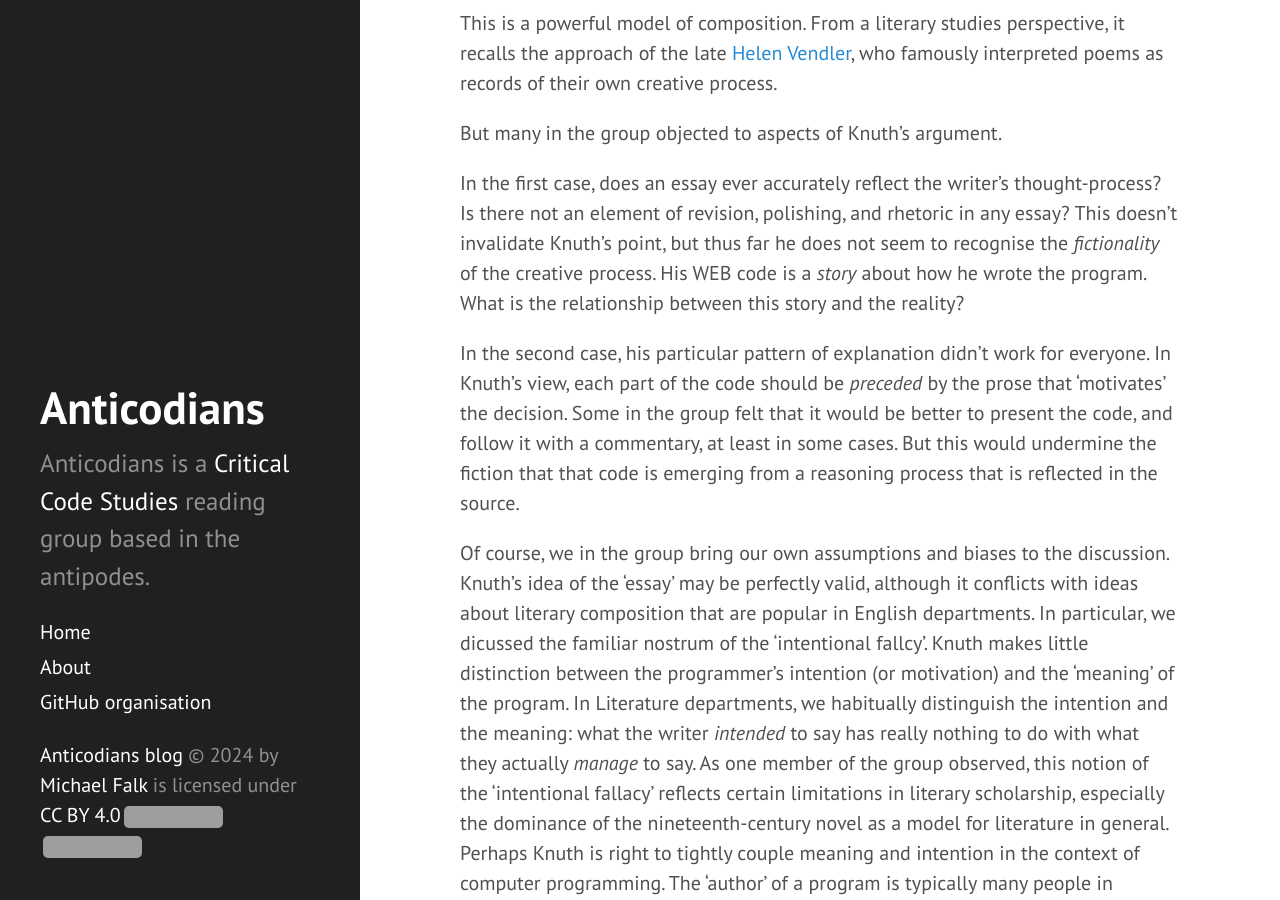
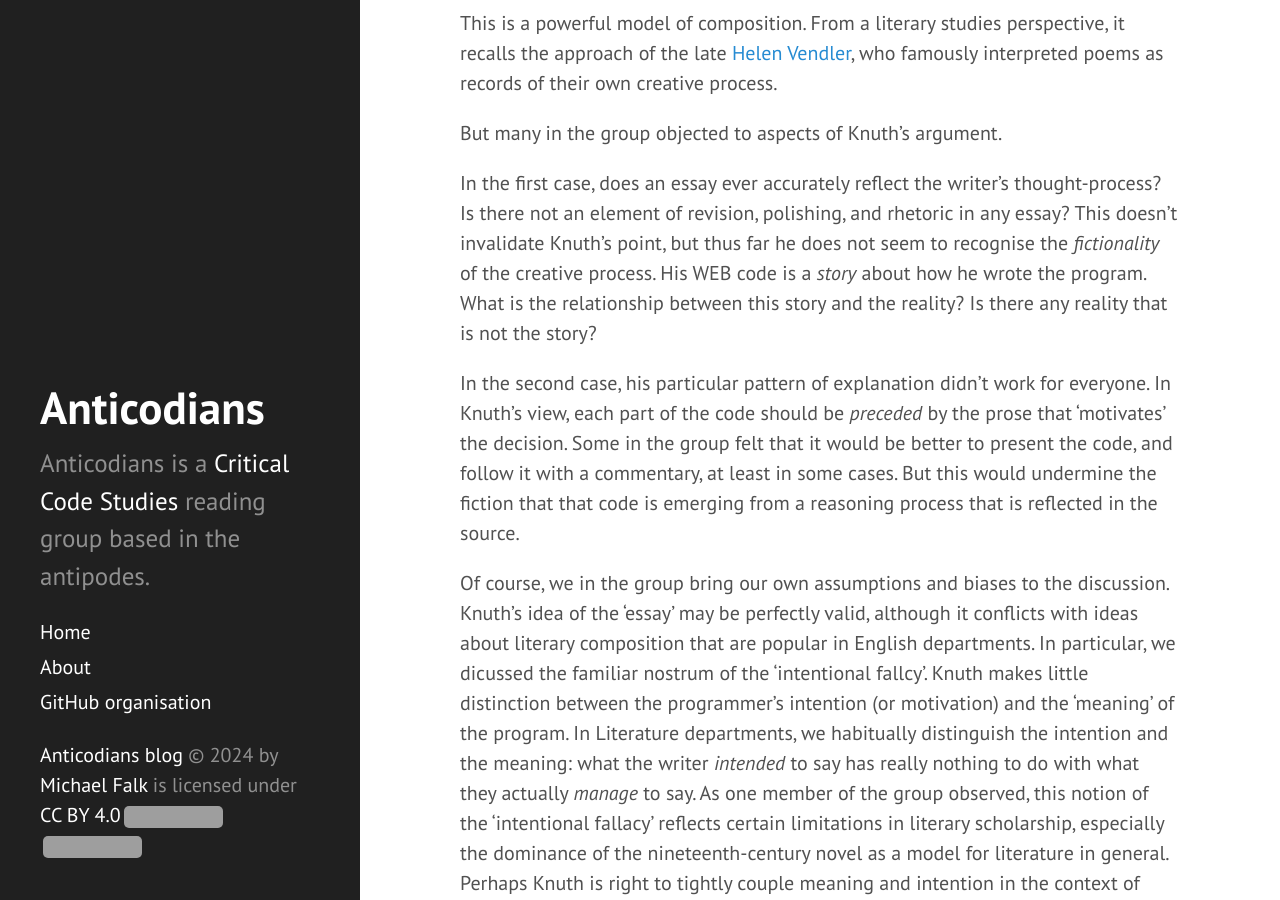
Before and after one commit to anticodians/anticodians.github.io, a Jekyll site: the page built from _posts/2024-06-03-explain-and-motivate.md, in a window 1280 px wide and 900 px high, scrolled down 532 px. Built offline with Jekyll 4.4.1, drawn with Linux system fonts in a browser that asks for light colours; grey boxes are pictures that could not be loaded.

Commit message:
refine latest post

```diff
--- a/_posts/2024-06-03-explain-and-motivate.md
+++ b/_posts/2024-06-03-explain-and-motivate.md
@@ -13,7 +13,7 @@ This is a powerful model of composition. From a literary studies perspective, it
 
 But many in the group objected to aspects of Knuth's argument.
 
-In the first case, does an essay ever accurately reflect the writer's thought-process? Is there not an element of revision, polishing, and rhetoric in any essay? This doesn't invalidate Knuth's point, but thus far he does not seem to recognise the *fictionality* of the creative process. His WEB code is a *story* about how he wrote the program. What is the relationship between this story and the reality?
+In the first case, does an essay ever accurately reflect the writer's thought-process? Is there not an element of revision, polishing, and rhetoric in any essay? This doesn't invalidate Knuth's point, but thus far he does not seem to recognise the *fictionality* of the creative process. His WEB code is a *story* about how he wrote the program. What is the relationship between this story and the reality? Is there any reality that is not the story?
 
 In the second case, his particular pattern of explanation didn't work for everyone. In Knuth's view, each part of the code should be *preceded* by the prose that 'motivates' the decision. Some in the group felt that it would be better to present the code, and follow it with a commentary, at least in some cases. But this would undermine the fiction that that code is emerging from a reasoning process that is reflected in the source.
 
```
